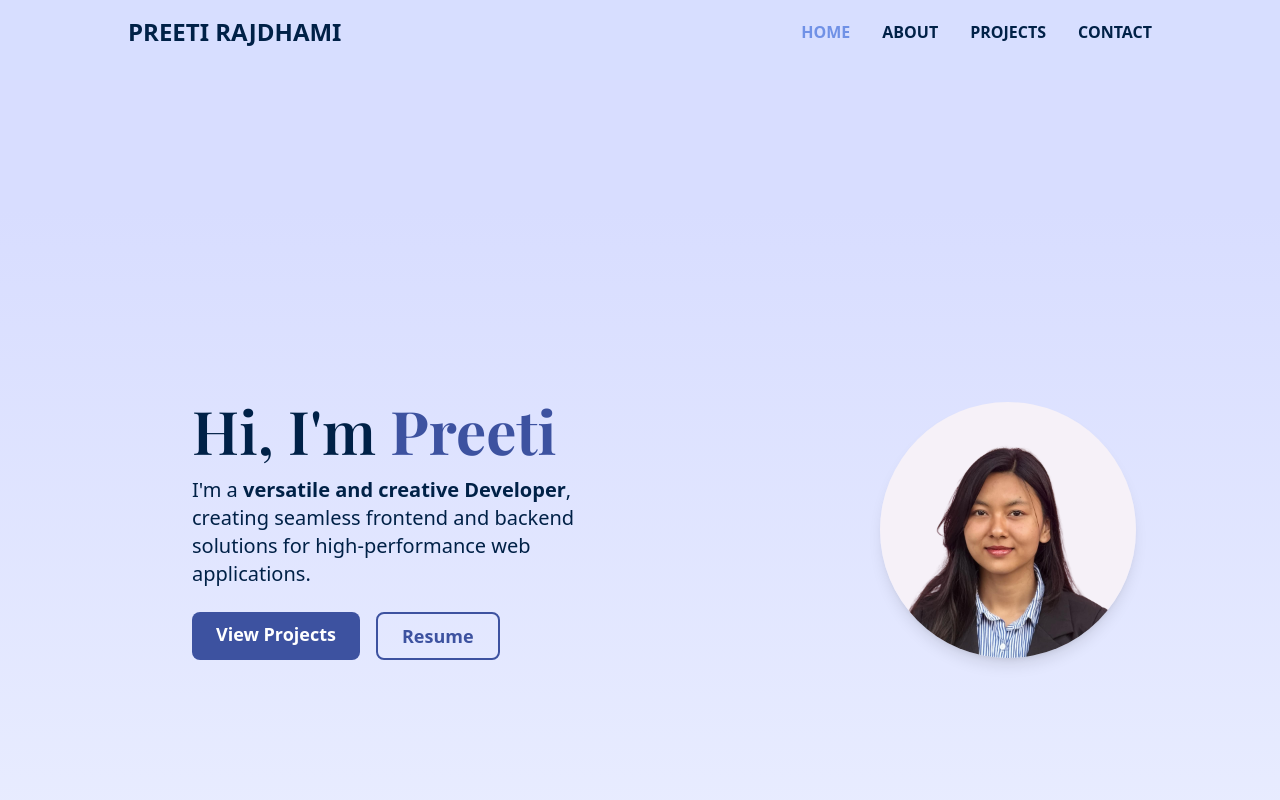
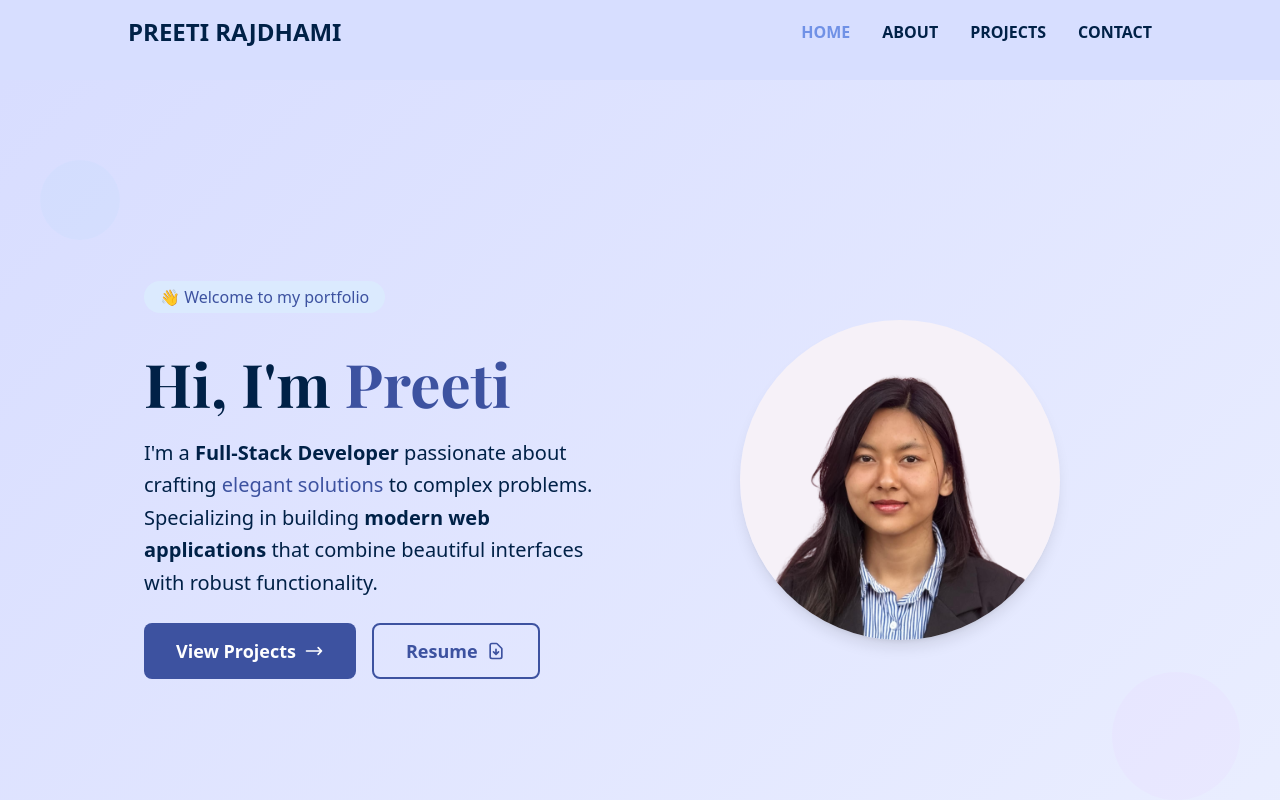
Before and after one commit to Preetirajdhami/MyPortfolio, a Next.js app in the folder frontend/: page / in a window 1280 px wide. Shown: the top 800 px of the page. Built offline with nearby package versions, Linux system fonts and the light colour scheme; a web font is replaced by a local one.

Commit message:
changes in home section

```diff
--- a/frontend/src/app/components/Hero.tsx
+++ b/frontend/src/app/components/Hero.tsx
@@ -4,43 +4,68 @@ import Image from 'next/image';
 const Hero = () => {
   return (
     <div
-      className="flex flex-col-reverse sm:flex-row items-center sm:justify-between py-32 sm:pt-20 md:py-64 xl:py-80 px-8 lg:px-16 xl:px-36 2xl:px-56 relative"
+      className="flex flex-col items-center justify-center min-h-screen px-8 lg:px-16 xl:px-36 2xl:px-56 relative overflow-hidden"
       style={{
         background:
-          "linear-gradient(to bottom, rgba(216,221,255,1) 14.4%, rgba(234,238,255,1) 90.8%)",
+          "linear-gradient(135deg, rgba(216,221,255,1) 0%, rgba(234,238,255,1) 100%)",
       }}
     >
-      <div className="w-full px-4 md:w-1/2 text-left md:px-12">
-        <h1 className="text-4xl font-display md:text-6xl font-semibold text-textColor mb-4">
-          Hi, I&apos;m <span className="text-DarkButton font-bold">Preeti</span>
+
+      <div className="absolute top-0 left-0 w-full h-full">
+        <div className="absolute top-20 left-10 w-20 h-20 bg-blue-200 rounded-full opacity-20 animate-pulse"></div>
+        <div className="absolute bottom-20 right-10 w-32 h-32 bg-purple-200 rounded-full opacity-20 animate-pulse delay-700"></div>
+      </div>
+
+      <div className="container mx-auto flex flex-col-reverse lg:flex-row items-center justify-between gap-12 z-10">
+        <div className="w-full lg:w-1/2 text-center lg:text-left">
+          <div className="animate-fadeIn space-y-6">
+            <span className="text-DarkButton font-medium bg-blue-100 px-4 py-1 rounded-full mb-4 inline-block">
+              👋 Welcome to my portfolio
+            </span>
+            <h1 className="text-4xl font-display md:text-6xl font-bold text-textColor mb-4 leading-tight">
+              Hi, I&apos;m <span className="text-DarkButton font-bold ">Preeti</span>
             </h1>
-        <p className="text-xl text-textColor mb-6">
-          I&apos;m a <span className="font-bold">versatile and creative Developer</span>, creating seamless frontend and backend solutions for high-performance web applications.
+            <p className="text-xl text-textColor mb-8 leading-relaxed max-w-2xl mx-auto lg:mx-0">
+              I&apos;m a <span className="font-bold">Full-Stack Developer</span> passionate about crafting
+              <span className="text-DarkButton"> elegant solutions</span> to complex problems.
+              Specializing in building <span className="font-semibold">modern web applications</span> that
+              combine beautiful interfaces with robust functionality.
             </p>
-        <div className="inline-flex w-auto flex-col sm:flex-row gap-4">
+            <div className="flex flex-col sm:flex-row gap-4 justify-center lg:justify-start">
               <a
                 href="#project"
-            className="w-auto items-center justify-center text-lg py-2 px-6 text-white bg-DarkButton font-bold rounded-lg transition duration-300 hover:opacity-90"
+                className="w-auto items-center justify-center text-lg py-3 px-8 text-white bg-DarkButton font-bold rounded-lg transition-all duration-300 hover:shadow-lg hover:transform hover:-translate-y-1 flex gap-2"
               >
-            View Projects
+                <span>View Projects</span>
+                <svg className="w-5 h-5" fill="none" stroke="currentColor" viewBox="0 0 24 24">
+                  <path strokeLinecap="round" strokeLinejoin="round" strokeWidth={2} d="M17 8l4 4m0 0l-4 4m4-4H3" />
+                </svg>
               </a>
               <a
                 href="https://drive.google.com/file/d/1_TyPzoeiQBYT-XwJmiPvPjC0B7D8tFiM/view?usp=sharing"
-            className="flex items-center justify-center text-lg border-2 border-DarkButton py-2 px-6 text-DarkButton font-bold rounded-lg hover:bg-ButtonC hover:text-white transition duration-300"
+                className="flex items-center justify-center text-lg border-2 border-DarkButton py-3 px-8 text-DarkButton font-bold rounded-lg hover:bg-ButtonC hover:text-white transition-all duration-300 hover:shadow-lg hover:transform hover:-translate-y-1 gap-2"
               >
-            Resume
+                <span>Resume</span>
+                <svg className="w-5 h-5" fill="none" stroke="currentColor" viewBox="0 0 24 24">
+                  <path strokeLinecap="round" strokeLinejoin="round" strokeWidth={2} d="M12 10v6m0 0l-3-3m3 3l3-3m2 8H7a2 2 0 01-2-2V5a2 2 0 012-2h5.586a1 1 0 01.707.293l5.414 5.414a1 1 0 01.293.707V19a2 2 0 01-2 2z" />
+                </svg>
               </a>
             </div>
           </div>
+        </div>
 
-      <div className="flex w-full md:w-1/2 justify-center items-center sm:justify-end mb-8 sm:mb-0">
+        <div className="w-full lg:w-1/2 flex justify-center items-center">
+          <div className="relative">
+            <div className="absolute -inset-4  rounded-full opacity-75 blur-lg animate-pulse"></div>
             <Image
               src="/images/preeti.png"
               alt="Preeti Rajdhami"
-        width={256}
-        height={256}
-        className="w-40 h-40 sm:w-48 sm:h-48 md:w-64 md:h-64 object-cover rounded-full shadow-lg relative"
+              width={400}
+              height={400}
+              className="w-48 h-48 md:w-64 md:h-64 lg:w-80 lg:h-80 object-cover rounded-full shadow-lg relative hover:transform hover:scale-105 transition-transform duration-300"
             />
+          </div>
+        </div>
       </div>
     </div>
   );
```
Lines whose indentation alone changed are shown as unchanged.
